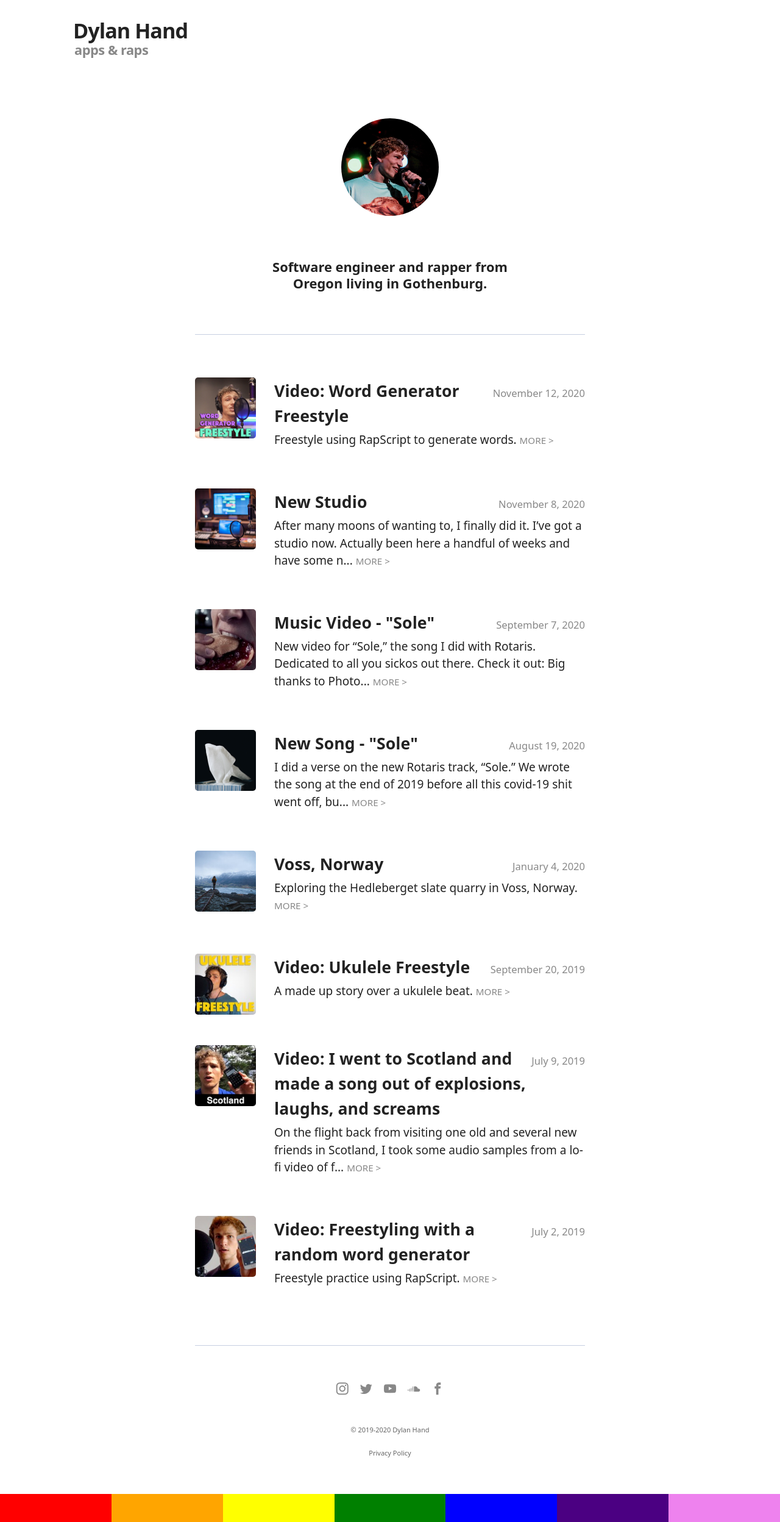
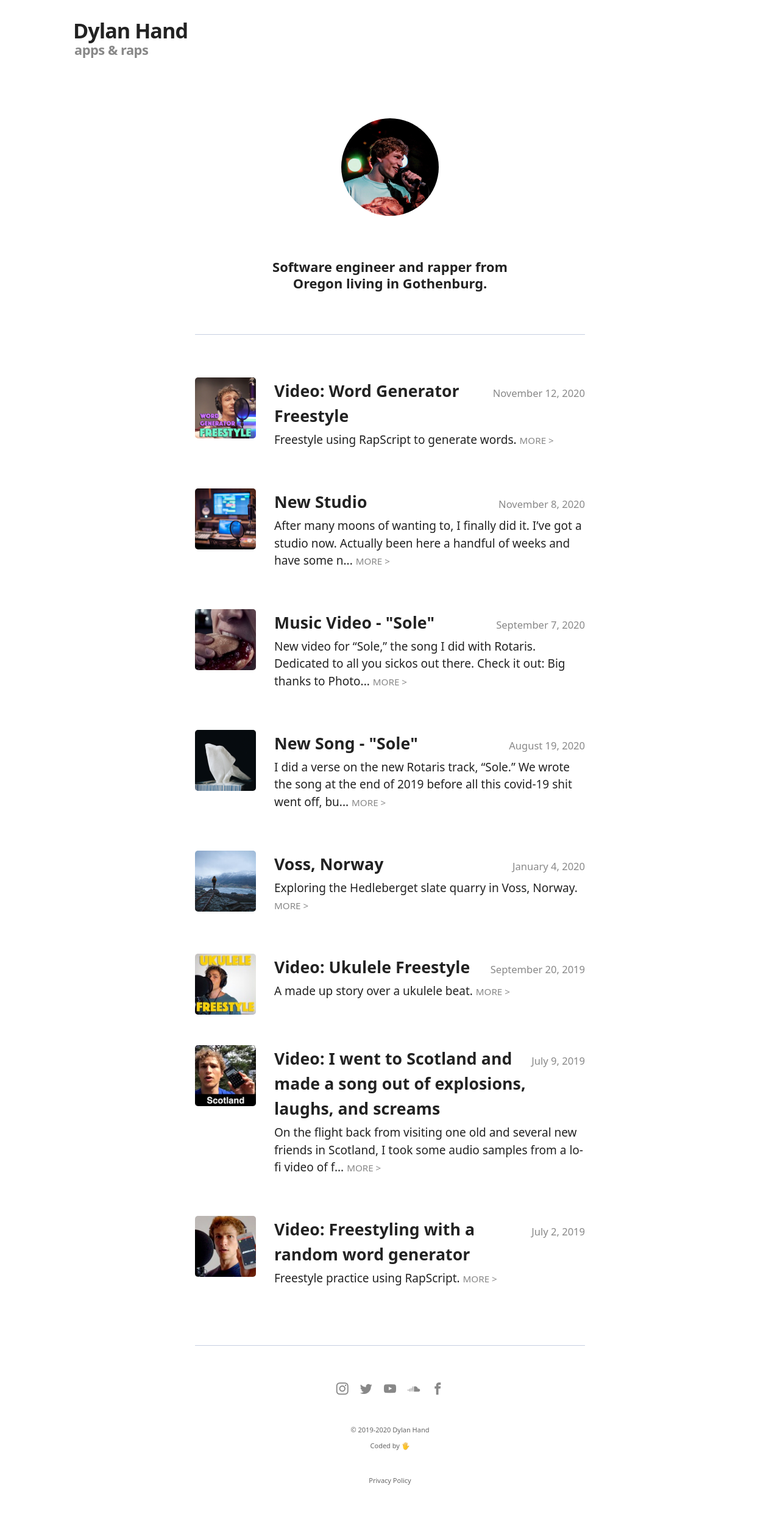
Before and after one commit to dylanhand/dylanhand.github.io, a Jekyll site: the page built from index.html, in a window 1280 px wide. Shown: the whole page at 61% size. Built offline with Jekyll 4.4.1, drawn with Linux system fonts in a browser that asks for light colours; some web fonts are replaced.

Commit message:
Subtle brag

```diff
--- a/_includes/footer.html
+++ b/_includes/footer.html
@@ -7,6 +7,9 @@
       </div>
       <div class="copyright">
         &#169; 2019-2020 Dylan Hand
+        <br>
+        <br>
+        Coded by &#128400;
       </div>
       <div class="footer__links">
         <a href={% link _pages/privacy.md %} >Privacy Policy</a>
--- a/_sass/3-modules/_footer.scss
+++ b/_sass/3-modules/_footer.scss
@@ -47,6 +47,7 @@
 }
 
 .footer__links {
+  margin-top: 20px;
   text-align: center;
   font-family: $font-family;
   a {
```
